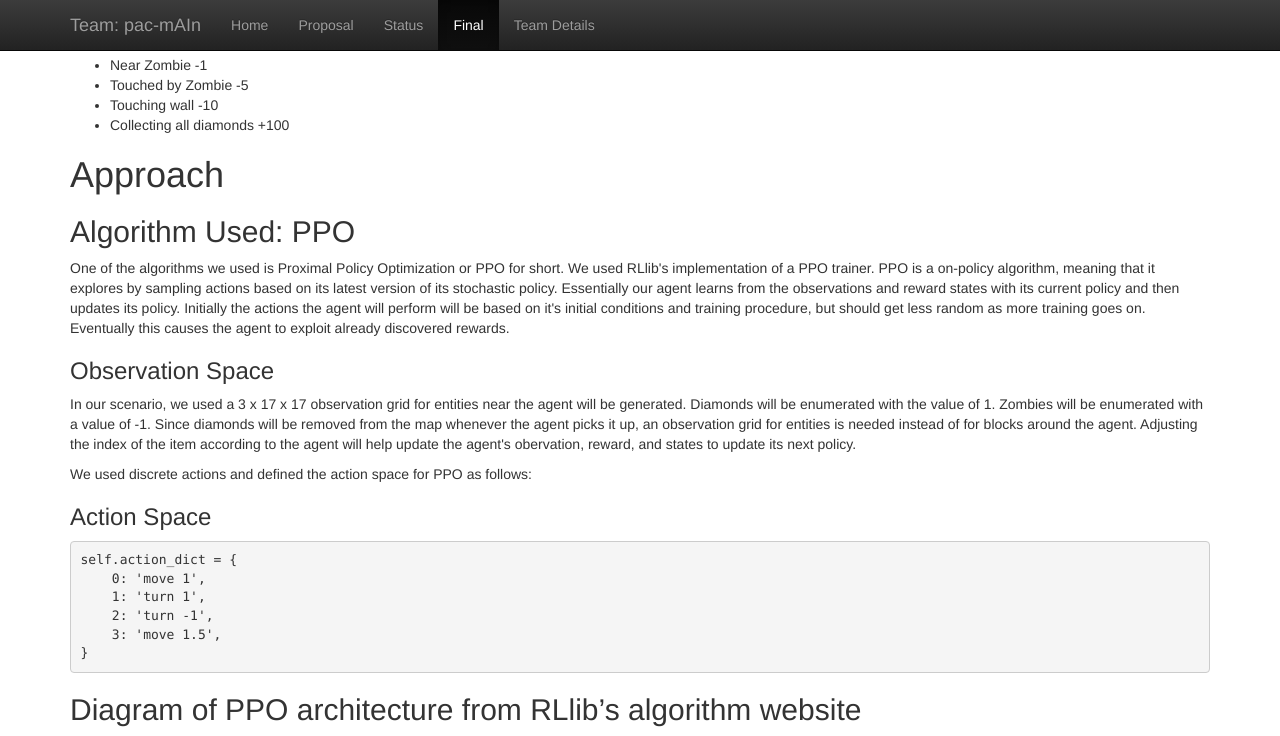
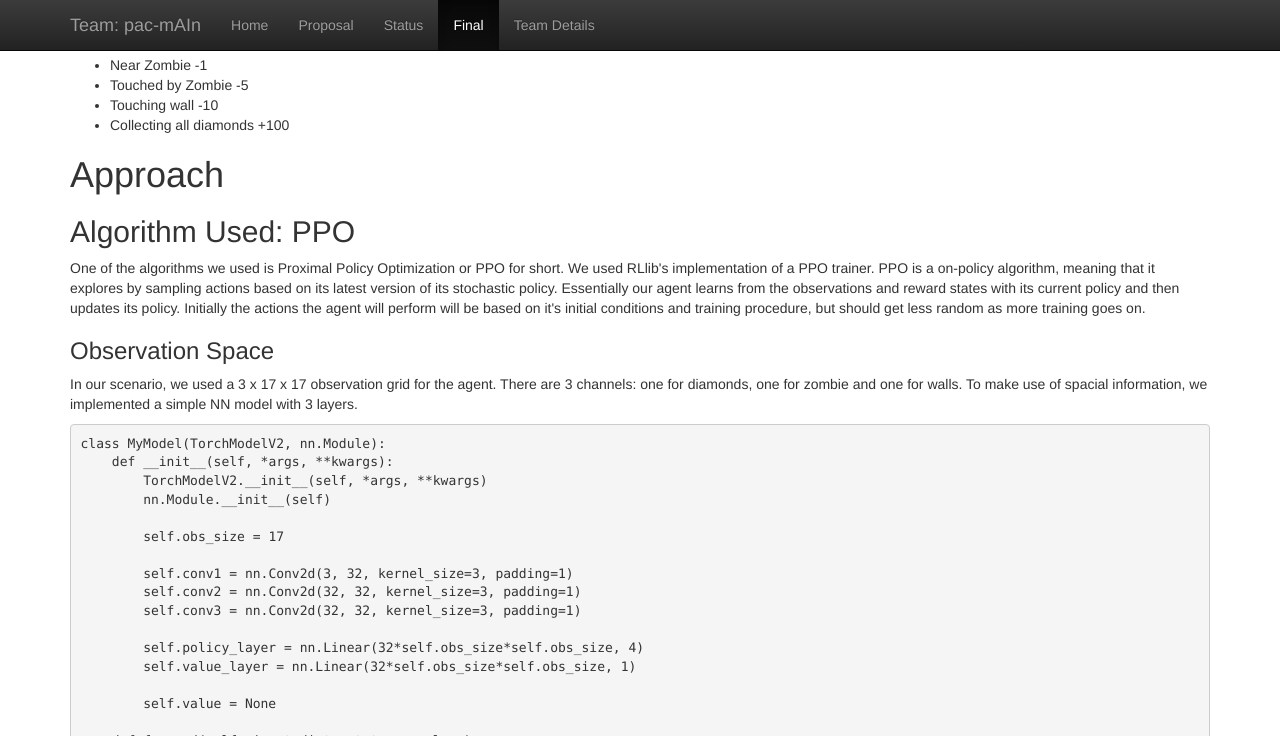
Before and after one commit to armaansd/pac-mAIn, a Jekyll site: the page built from docs/final.md, in a window 1280 px wide and 1400 px high, scrolled down 2090 px. Shown: the top 736 px of the window. Built offline with Jekyll 4.4.1, drawn with Linux system fonts in a browser that asks for light colours; some of the changed text lies outside the part shown; grey boxes are pictures that could not be loaded.

Commit message:
Create final.md

````diff
--- a/docs/final.md
+++ b/docs/final.md
@@ -33,10 +33,44 @@ This will be exchanged for final vid later
 # Approach
 ## Algorithm Used: PPO
 <p>One of the algorithms we used is Proximal Policy Optimization or PPO for short. We used RLlib's implementation of a PPO trainer.
-PPO is a on-policy algorithm, meaning that it explores by sampling actions based on its latest version of its stochastic policy. Essentially our agent learns from the observations and reward states with its current policy and then updates its policy. Initially the actions the agent will perform will be based on it's initial conditions and training procedure, but should get less random as more training goes on. Eventually this causes the agent to exploit already discovered rewards. </p>
+PPO is a on-policy algorithm, meaning that it explores by sampling actions based on its latest version of its stochastic policy. Essentially our agent learns from the observations and reward states with its current policy and then updates its policy. Initially the actions the agent will perform will be based on it's initial conditions and training procedure, but should get less random as more training goes on. </p>
 
 ### Observation Space
-<p>In our scenario, we used a 3 x 17 x 17 observation grid for entities near the agent will be generated. Diamonds will be enumerated with the value of 1. Zombies will be enumerated with a value of -1. Since diamonds will be removed from the map whenever the agent picks it up, an observation grid for entities is needed instead of for blocks around the agent. Adjusting the index of the item according to the agent will help update the agent's obervation, reward, and states to update its next policy.</p>
+<p>In our scenario, we used a 3 x 17 x 17 observation grid for the agent. There are 3 channels: one for diamonds, one for zombie and one for walls. To make use of spacial information, we implemented a simple NN model with 3 layers. </p>
+
+```python
+class MyModel(TorchModelV2, nn.Module):
+    def __init__(self, *args, **kwargs):
+        TorchModelV2.__init__(self, *args, **kwargs)
+        nn.Module.__init__(self)
+
+        self.obs_size = 17
+
+        self.conv1 = nn.Conv2d(3, 32, kernel_size=3, padding=1)
+        self.conv2 = nn.Conv2d(32, 32, kernel_size=3, padding=1)
+        self.conv3 = nn.Conv2d(32, 32, kernel_size=3, padding=1)
+
+        self.policy_layer = nn.Linear(32*self.obs_size*self.obs_size, 4)
+        self.value_layer = nn.Linear(32*self.obs_size*self.obs_size, 1)
+
+        self.value = None
+
+    def forward(self, input_dict, state, seq_lens):
+        x  = input_dict['obs'] # BATCH, 3, self.obs_size, self.obs_size
+
+        x = F.relu(self.conv1(x))
+        x = F.relu(self.conv2(x))
+        x = F.relu(self.conv3(x))
+        x = x.flatten(start_dim=1)
+
+        policy = self.policy_layer(x)
+        self.value = self.value_layer(x)
+
+        return policy, state
+
+    def value_function(self):
+        return self.value.squeeze(1)
+```
 
 We used discrete actions and defined the action space for PPO as follows:
 
@@ -55,7 +89,7 @@ self.action_dict = {
 
 ## PPO defines a probability ratio between its new policy and old policy
 ```python
-- r(θ) = π<sub>θ</sub>(a given s) / π<sub>θold</sub>(a given s)
+r(θ) = π<sub>θ</sub>(a given s) / π<sub>θold</sub>(a given s)
 ```
 
 ## Objective function of PPO
````
